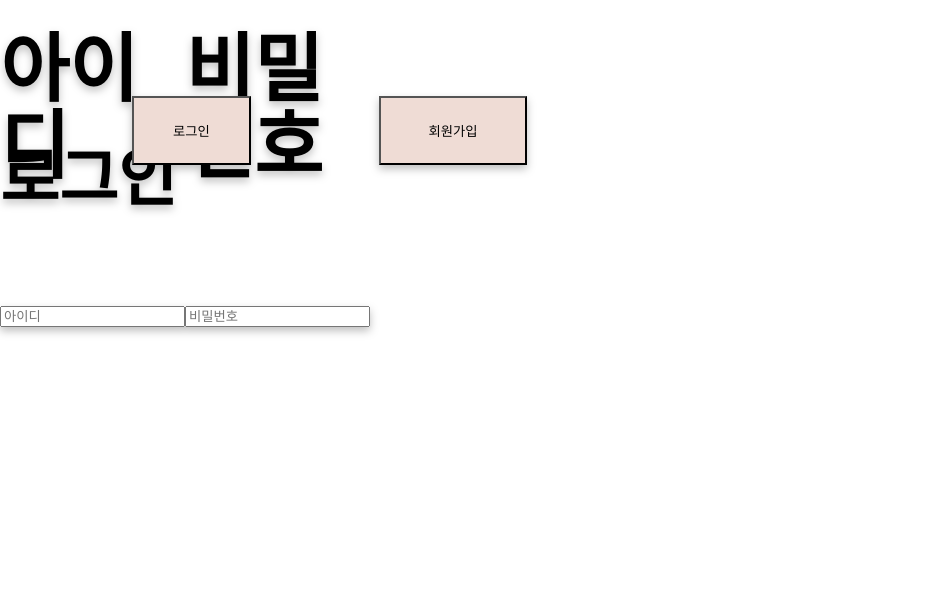
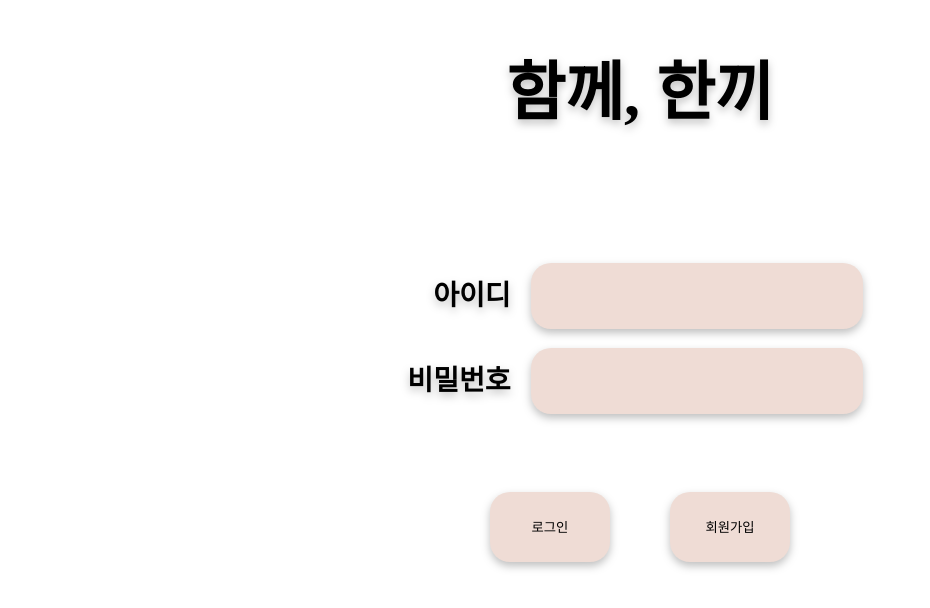
Before and after one commit to ahosang/HGGHGG, a plain HTML site: page src/template/loginTest.html in a window 1280 px wide. Shown: the part 32-640 px from the top of the page, without its empty margins (0-930 px from the left). Drawn offline with Linux system fonts and the light colour scheme.

Commit message:
[feat] 로그인 모달 템플릿 완성 사이즈 변환 필요

```diff
--- a/src/template/loginModalTemplate.css
+++ b/src/template/loginModalTemplate.css
@@ -1,101 +1,77 @@
 .login__form{
     display: flex;
     flex-direction: column;
+    justify-content: space-between;
     align-items: center;
-    padding: 0px;
     gap: 68px;
-
-    position: absolute;
-    width: 640px;
-    height: 448px;
-    left: 0px;
-    top: 128px;
 
     filter: drop-shadow(0px 4px 4px rgba(0, 0, 0, 0.25));
 }
 .login__title{
-    width: 269px;
-    height: 77px;
+    width: auto;
 
-    font-family: 'Inter';
-    font-style: normal;
     font-weight: 600;
     font-size: 64px;
     line-height: 77px;
     display: flex;
+    align-items: center;
+
+    color: black;
+
+
+}
+.login__input{
+    width: auto;
+
+    display: flex;
+    flex-direction: column;
     align-items: flex-end;
 
     color: #000000;
+}
+/* input::placeholder {
+    text-align: center;
+} */
+.login__input>div{
+    display: flex;
+    justify-content: flex-end;
+    padding-right: 10px;
+    gap: 20px;
 
-
-    /* Inside auto layout */
-
-    flex: none;
-    order: 0;
-    flex-grow: 0;
+    font-weight: 400;
+    font-size: 24px;
+    line-height: 29px;
 }
-.login__input{
-    width: 269px;
-    height: 77px;
-
-    font-family: 'Inter';
-    font-style: normal;
-    font-weight: 600;
-    font-size: 64px;
-    line-height: 77px;
-    display: flex;
-    align-items: flex-end;
-
-    color: #000000;
-
-
-    /* Inside auto layout */
-
-    flex: none;
-    order: 0;
-    flex-grow: 0;
+.login__input>div>input{
+    width: 320px;
+    height: 64px;
+    background: #EFDCD5;
+    border-radius: 20px;
+    border: none;
+    margin: auto;
+    justify-content: flex-end;
+    padding-left: 10px;
 }
 .btn{
+    width: auto;
 
-    width: 640px;
-    height: 69px;
+    display: flex;
+    justify-content: space-between;
+    gap: 60px;
+}
 
-
-    /* Inside auto layout */
-
-    flex: none;
-    order: 2;
-    flex-grow: 0;
-}
-#btn__login{
+.myBtn{
     display: flex;
-    flex-direction: row;
     justify-content: center;
     align-items: center;
     padding: 15px;
     gap: 10px;
+    border:none ;
 
-    position: absolute;
-    width: 119px;
-    height: 69px;
-    left: 132px;
-    top: 0px;
+    border-radius: 20px;
+    width: 120px;
+    height: 70px;
 
     background: #EFDCD5;
+    cursor: pointer;
 }
-#btn__signup{
-    display: flex;
-    flex-direction: row;
-    justify-content: center;
-    align-items: center;
-    padding: 15px;
-    gap: 10px;
-
-    position: absolute;
-    width: 148px;
-    height: 69px;
-    left: 379px;
-    top: 0px;
-
-    background: #EFDCD5;
-}
--- a/src/template/loginTest.html
+++ b/src/template/loginTest.html
@@ -10,19 +10,19 @@
     <div class="modal__close">
         <img width="22px" height="22px" src='../../assets/close.png' alt="close_icon_logo"/>
     </div>
-    <div class="login__form">
-        <form action="#" accept-charset="utf-8" name="login" method="post">
-        <h1 class="login__title">로그인</h1>
-        <div class="login__input">
-            <div><h3>아이디</h3><input type="text" name="username" placeholder="아이디" ></div>
-            <div><h3>비밀번호</h3><input type="password" name="password" placeholder="비밀번호"></div>
+    <form action="#" accept-charset="utf-8" name="login" method="post">
+        <div class="login__form">
+            <h2 class="login__title">함께, 한끼</h2>
+            <div class="login__input">
+                <div><h3>아이디</h3><input type="text" name="username" ></div>
+                <div><h3>비밀번호</h3><input type="password" name="password" ></div>
+            </div>
+            <div class="btn">
+                <input type="submit" class="myBtn" value="로그인">
+                <input type="button" class="myBtn" value="회원가입">
+            </div>
         </div>
-        <div class="btn">
-            <input type="submit" id="btn__login" value="로그인">
-            <input type="button" id="btn__signup" value="회원가입">
-        </div>
-        </form>
-    </div>
+    </form>
 
 </body>
 </html>
```
